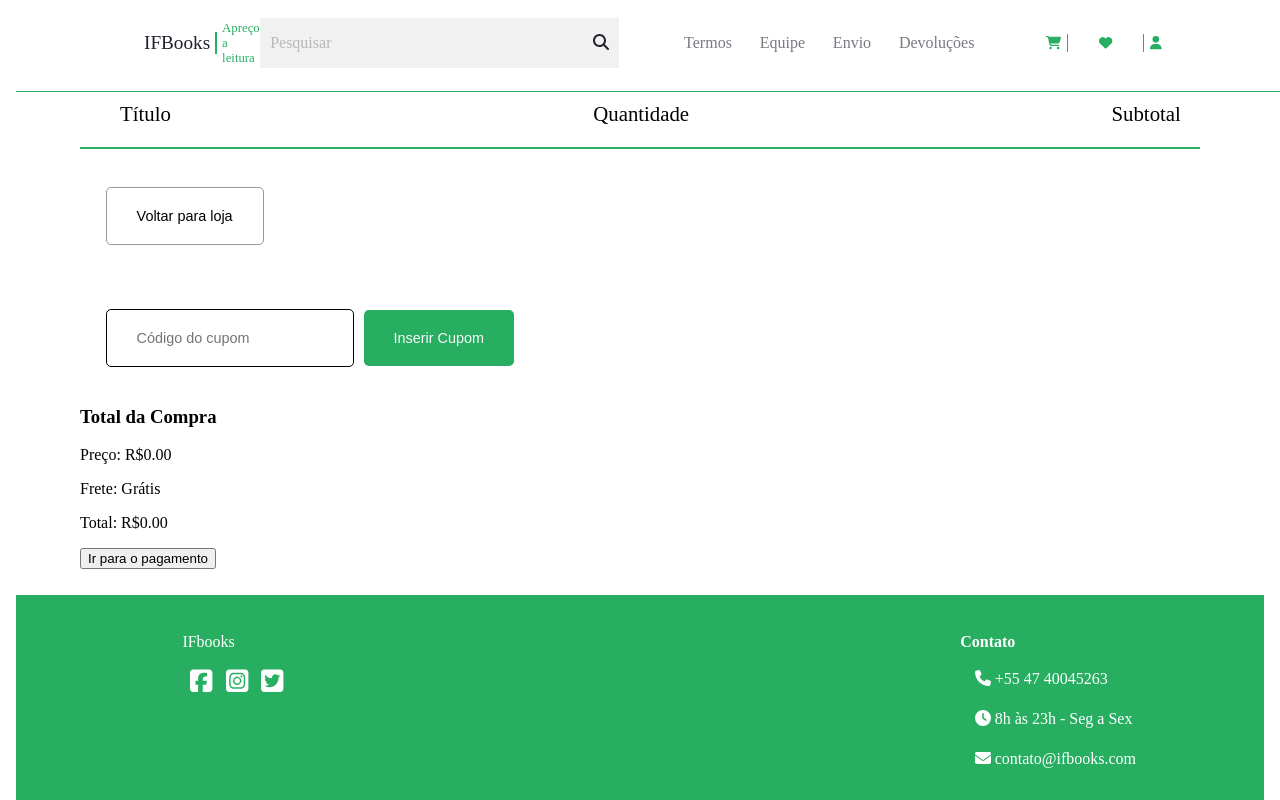
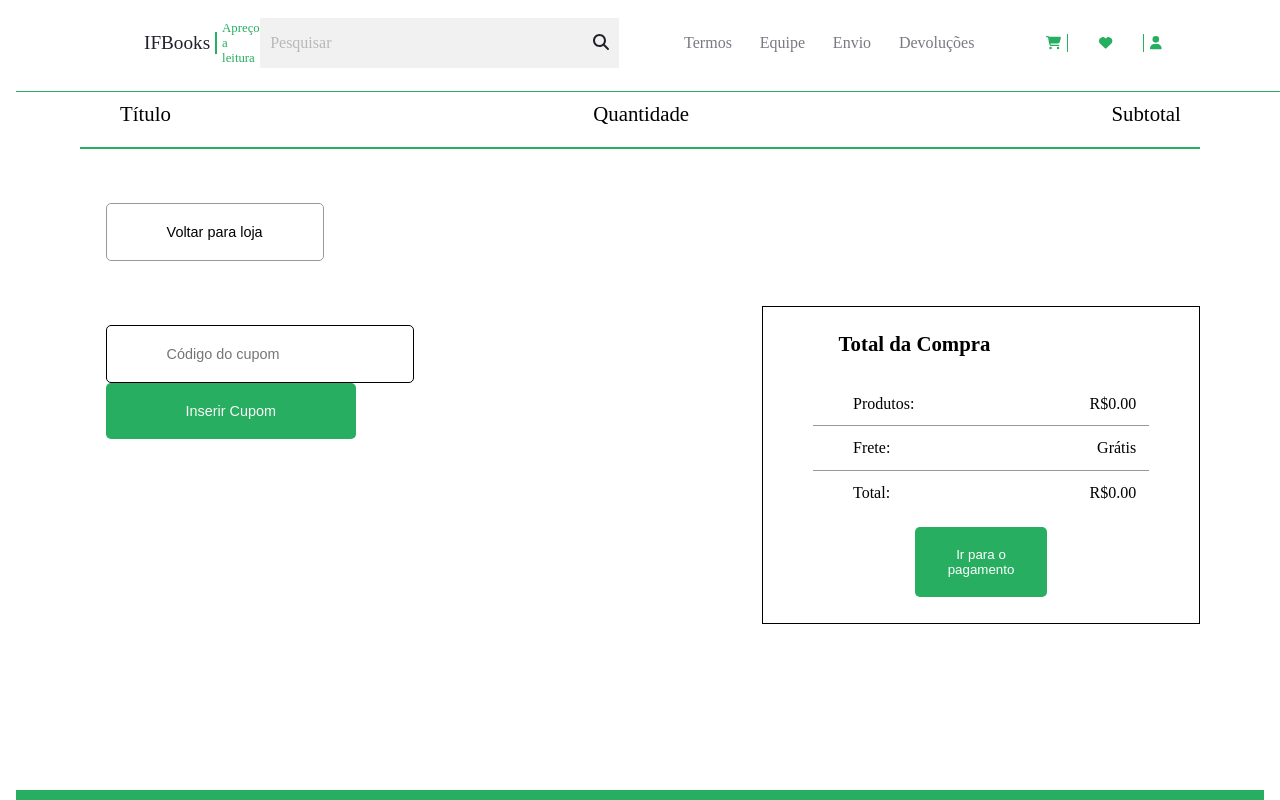
Before and after one commit to trabalhos-2info2/projeto_livraria, a Vue app: page / in a window 1280 px wide. Both pictures are taken after a click on the button 1053 px from the left and 43 px from the top of the page. Shown: the top 800 px of the page. Built offline with nearby package versions, Linux system fonts and the light colour scheme.

Commit message:
FEAT: Total da compra finalizado #25

```diff
--- a/src/App.vue
+++ b/src/App.vue
@@ -221,19 +221,30 @@ const total = computed(() => {
             </ul>
         </div>
 
-        <div class="sectionCompra">
+        <div class="dividir">
+          <div class="compra">
           <button v-on:click="booleanoCarrinho = !booleanoCarrinho">Voltar para loja</button>
           <form action="#" method="get">
             <input class="cupom" type="text" name="cupom" id="cupom" placeholder="Código do cupom">
             <input class="confirmarCupom" type="reset" value="Inserir Cupom">
           </form>
-        </div>
-        <div class="totalCompra">
+          </div>
+          <div class="totalCompra">
           <h3>Total da Compra</h3>
-          <p>Preço: R${{ total.toFixed(2) }}</p>
-          <p>Frete: Grátis</p>
-          <p class="total-valor">Total: R${{ total.toFixed(2) }}</p>
+          <ul>
+            <li>Produtos:</li>
+            <li>R${{ total.toFixed(2) }}</li>
+          </ul>
+          <ul>
+            <li>Frete:</li>
+            <li>Grátis</li>
+          </ul>
+          <ul class="totalValor">
+            <li>Total:</li>
+            <li>R${{ total.toFixed(2) }}</li>
+          </ul>
           <button>Ir para o pagamento</button>
+          </div>
         </div>
 
       </section>
@@ -574,33 +585,82 @@ const total = computed(() => {
 
 
 }
-
-/*TOTAL COMPRA*/
-.carrinho div.sectionCompra {
+/*DIV DIVIDIR*/
+.carrinho div.dividir {
+  display: flex;
+  justify-content: space-between;
+}
+/*DIV COMPRA*/
+.carrinho div.compra {
   margin: 3vw 2vw;
+  width: 50%;
 }
-.carrinho div.sectionCompra button {
+.carrinho div.compra button {
   margin: 0 0 5vw 0;
-  padding: 20px 30px;
+  padding: 20px 60px;
   background-color: #FFFFFF;
   border: solid 1px #9a999a;
   font-size: 0.9rem;
   border-radius: 5px;
 }
-.carrinho div.sectionCompra form input.cupom {
+.carrinho div.compra button:hover {
+  transform: scale(1.1);
+}
+.carrinho div.compra form input.cupom {
   border: black solid 1px;
-  padding: 20px 30px;
+  padding: 20px 60px;
   border-radius: 5px;
   font-size: 0.9rem;
-  margin: 0 10px 0 0;
+  margin: 0 15px 0 0;
 }
-.carrinho div.sectionCompra form input.confirmarCupom {
+.carrinho div.compra form input.confirmarCupom {
   background-color: #27AE60;
   color: #FAFAFA;
   font-size: 0.9rem;
+  padding: 20px 80px;
+  border-radius: 5px;
+  border: none;
+}
+.carrinho div.compra form input.confirmarCupom:hover {
+  transform: scale(1.1);
+}
+
+/*DIV TOTALCOMPRA*/
+.carrinho div.totalCompra {
+  text-align: left;
+  width: 30%;
+  border: black solid 1px;
+  padding: 0 50px;
+  margin: 11vw 0;
+}
+.carrinho div.totalCompra h3 {
+font-size: 1.3rem;
+margin: 2vw;
+}
+.carrinho div.totalCompra ul {
+  display: flex;
+  justify-content: space-between;
+  list-style: none;
+  border-bottom: solid 1px #9a999a;
+  margin: 0;
+}
+.carrinho div.totalCompra ul li {
+  margin: 1vw 1vw 1vw 0;
+}
+.carrinho div.totalCompra ul.totalValor {
+  border: none;
+  margin: 0;
+}
+.carrinho div.totalCompra button {
+  margin: 1vw 8vw 2vw 8vw;
+  border: none;
+  background-color: #27AE60;
+  color: #FFFFFF;
   padding: 20px 30px;
   border-radius: 5px;
-  border: none;
+}
+.carrinho div.totalCompra button:hover {
+  transform: scale(1.1);
 }
 
 /*FOOTER*/
```
